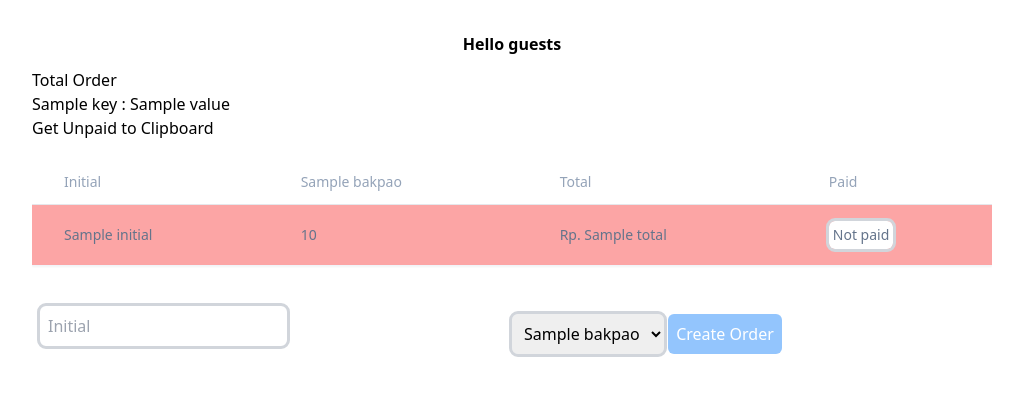
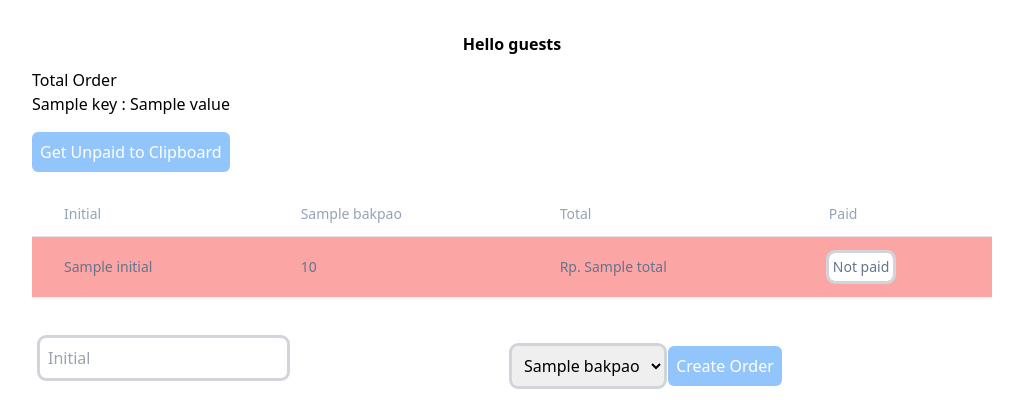
Before and after one commit to liquedgit/lister-project, a Flask app: template src/templates/guest.html in a window 1280 px wide. Shown: the top 420 px of the page, without its empty margins (128-1151 px from the left). Run offline with Flask 3, Linux system fonts and the light colour scheme; the visitor is signed in with stand-in values (Sample User, id 1); the template is opened without the code that fills it: most values are stand-ins (such as "Sample title", 1, 10 or a date in 2020); some libraries are stand-ins or nearby versions.

Commit message:
added style for the button

```diff
--- a/src/templates/guest.html
+++ b/src/templates/guest.html
@@ -39,7 +39,7 @@
 
             </script>
 
-            <button onclick=getUnpaidList()>Get Unpaid to Clipboard</button>
+            <button class="mt-4 bg-blue-300 rounded-md p-2 font-medium text-white" onclick=getUnpaidList()>Get Unpaid to Clipboard</button>
           {% endif %}
         </div>
         <div class="relative rounded-xl overflow-auto">
```
